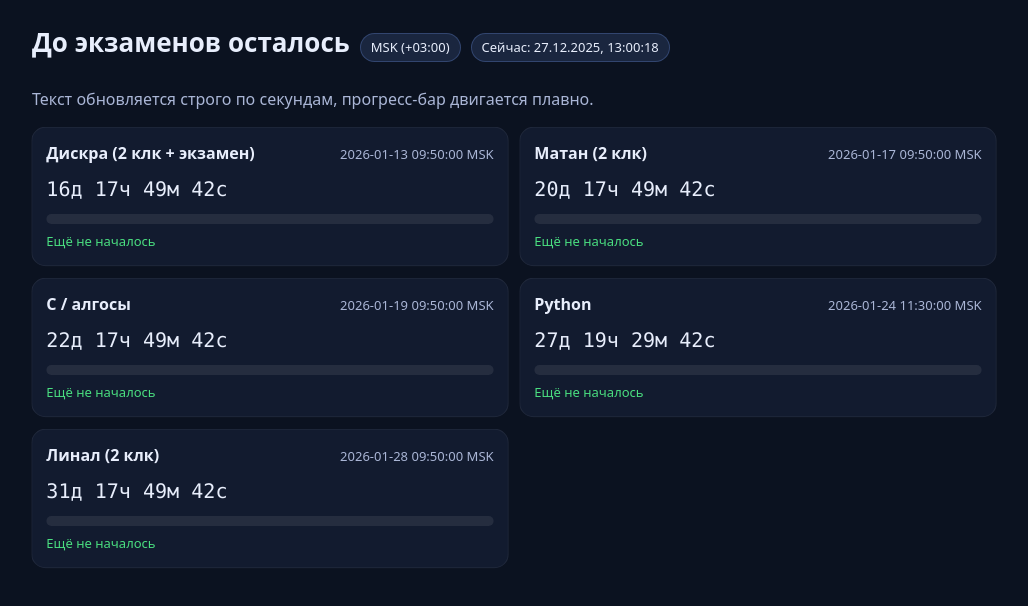
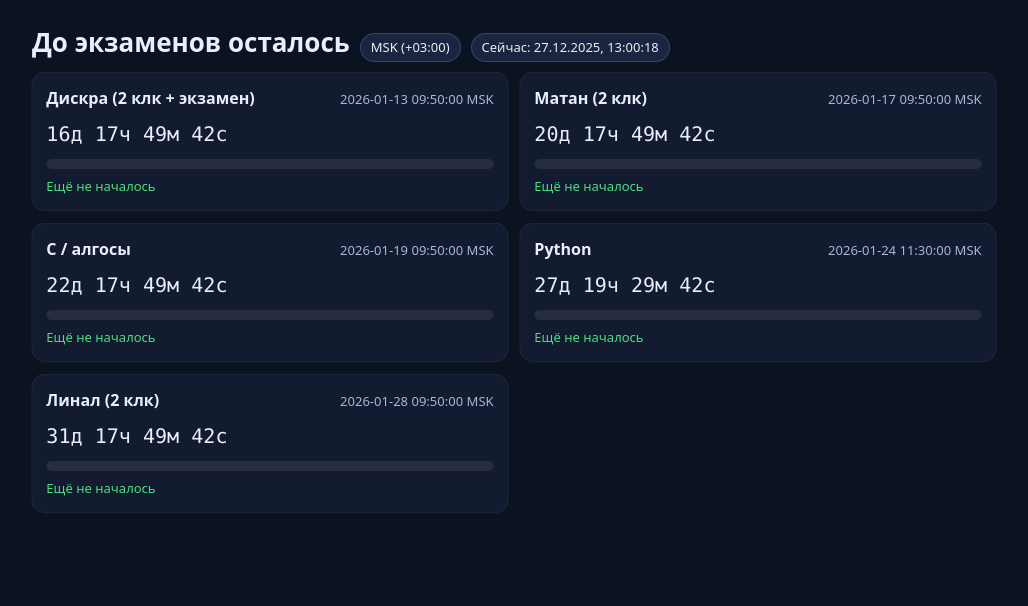
Before and after one commit to Jlrukoluct28/-exam-timer, a plain HTML site: page index.html in a window 1280 px wide. Shown: the whole page, without its empty margins (126-1154 px from the left). Drawn offline with Linux system fonts and the light colour scheme.

Commit message:
fix bugs

```diff
--- a/index.html
+++ b/index.html
@@ -39,7 +39,6 @@
       <span class="pill">MSK (+03:00)</span>
       <span class="pill">Сейчас: <span id="tick">—</span></span>
     </div>
-    <p class="muted">Текст обновляется строго по секундам, прогресс-бар двигается плавно.</p>
     <div id="grid" class="grid"></div>
   </div>
 
```
